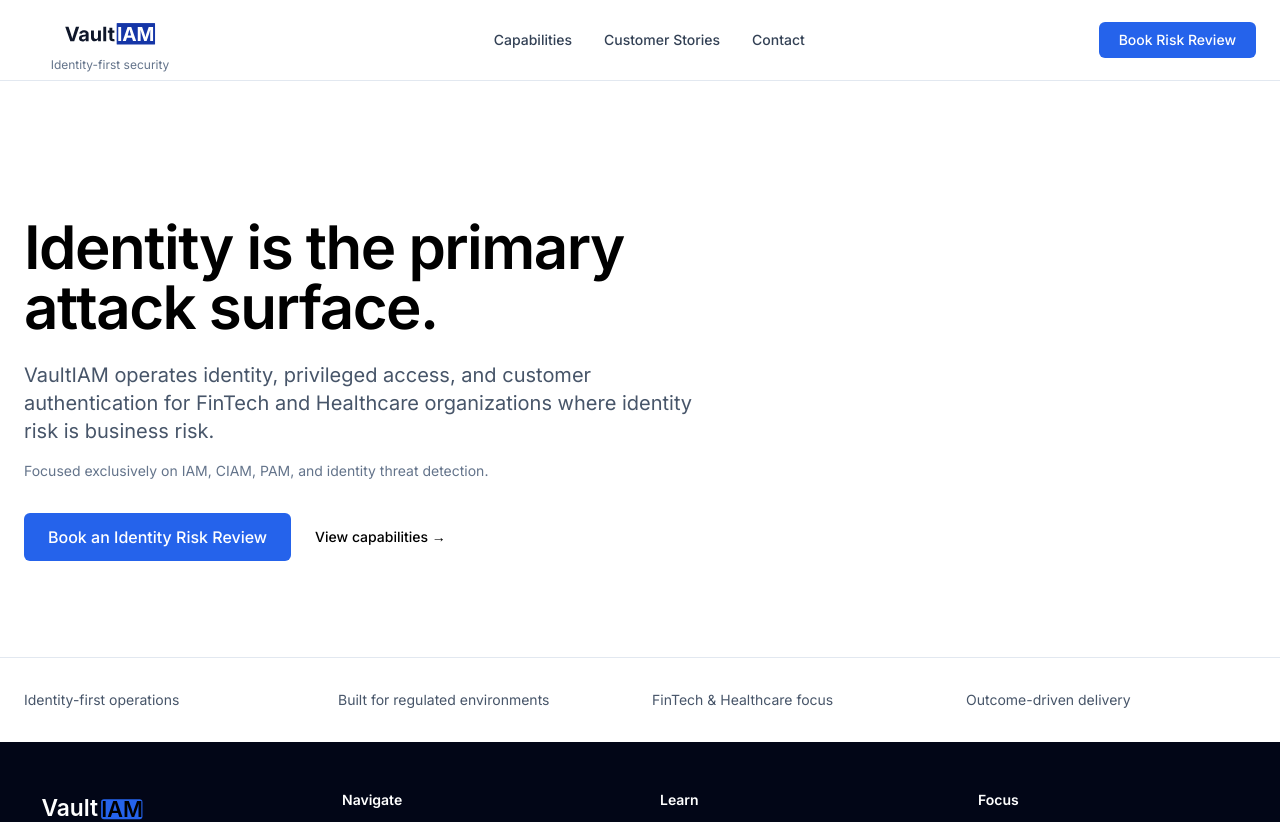
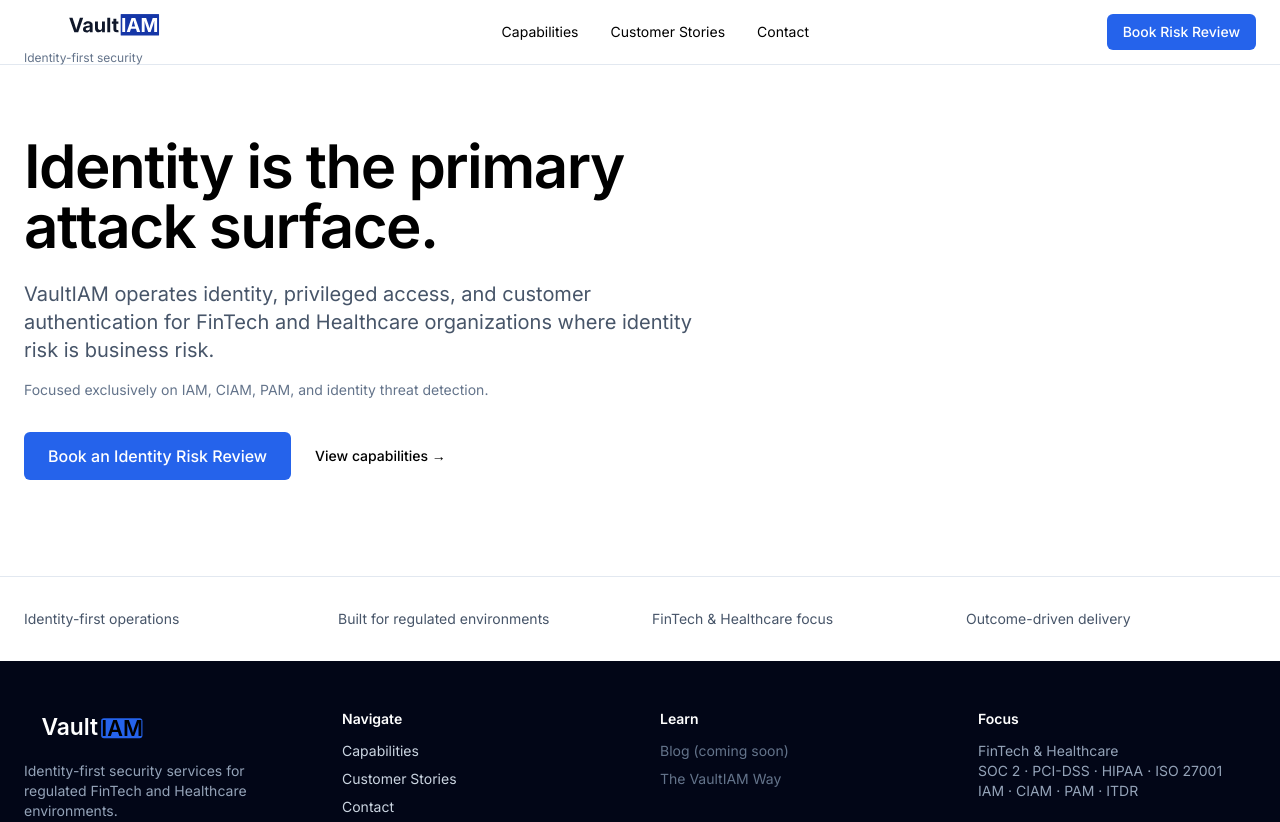
Before and after one commit to naaru-gaaru/vaultiam, a React (Vite) app: page / in a window 1280 px wide. Shown: the top 822 px of the page. Built offline with nearby package versions, Linux system fonts and the light colour scheme.

Commit message:
Update Header.jsx

```diff
--- a/src/components/Header.jsx
+++ b/src/components/Header.jsx
@@ -1,67 +1,68 @@
 import { Link, NavLink } from "react-router-dom";
+import { useState } from "react";
 
 export default function Header() {
+  const [open, setOpen] = useState(false);
+
   return (
-    <header className="border-b border-slate-200">
-      <div className="max-w-7xl mx-auto px-6">
-        <div className="flex items-center justify-between h-20">
-          {/* Logo block */}
-          <Link to="/" className="flex flex-col justify-center -ml-1">
+    <header className="fixed top-0 w-full z-50 bg-white border-b border-slate-200">
+      <div className="max-w-7xl mx-auto px-6 h-16 flex items-center justify-between">
+        {/* Logo */}
+        <Link to="/" className="flex flex-col leading-none">
           <img
             src="/vaultiam-logo-no-tag.svg"
             alt="VaultIAM"
             className="h-12 w-auto"
           />
-            <span className="text-xs text-slate-500 mt-0.5 text-center">
+          <span className="text-xs text-slate-500 mt-1">
             Identity-first security
           </span>
         </Link>
 
-          {/* Navigation */}
-          <nav className="flex items-center gap-8 text-sm font-medium">
-            <NavLink
-              to="/capabilities"
-              className={({ isActive }) =>
-                isActive
-                  ? "text-blue-600"
-                  : "text-slate-700 hover:text-slate-900"
-              }
-            >
+        {/* Desktop Nav */}
+        <nav className="hidden md:flex items-center gap-8 text-sm">
+          <NavLink to="/capabilities" className="hover:text-blue-600">
             Capabilities
           </NavLink>
-
-            <NavLink
-              to="/customer-stories"
-              className={({ isActive }) =>
-                isActive
-                  ? "text-blue-600"
-                  : "text-slate-700 hover:text-slate-900"
-              }
-            >
+          <NavLink to="/customer-stories" className="hover:text-blue-600">
             Customer Stories
           </NavLink>
-
-            <NavLink
-              to="/contact"
-              className={({ isActive }) =>
-                isActive
-                  ? "text-blue-600"
-                  : "text-slate-700 hover:text-slate-900"
-              }
-            >
+          <NavLink to="/contact" className="hover:text-blue-600">
             Contact
           </NavLink>
         </nav>
 
         {/* CTA */}
-          <Link
-            to="/contact"
-            className="bg-blue-600 text-white px-5 py-2 rounded-md text-sm font-medium hover:bg-blue-700 transition"
+        <a
+          href="/contact"
+          className="hidden md:inline-flex bg-blue-600 text-white px-4 py-2 rounded-md text-sm font-medium hover:bg-blue-700"
         >
           Book Risk Review
+        </a>
+
+        {/* Mobile toggle */}
+        <button
+          onClick={() => setOpen(!open)}
+          className="md:hidden text-slate-700"
+        >
+          ☰
+        </button>
+      </div>
+
+      {/* Mobile Menu */}
+      {open && (
+        <div className="md:hidden border-t bg-white px-6 py-4 space-y-3">
+          <Link to="/capabilities" onClick={() => setOpen(false)}>
+            Capabilities
+          </Link>
+          <Link to="/customer-stories" onClick={() => setOpen(false)}>
+            Customer Stories
+          </Link>
+          <Link to="/contact" onClick={() => setOpen(false)}>
+            Contact
           </Link>
         </div>
-      </div>
+      )}
     </header>
   );
 }
```
Lines whose indentation alone changed are shown as unchanged.
